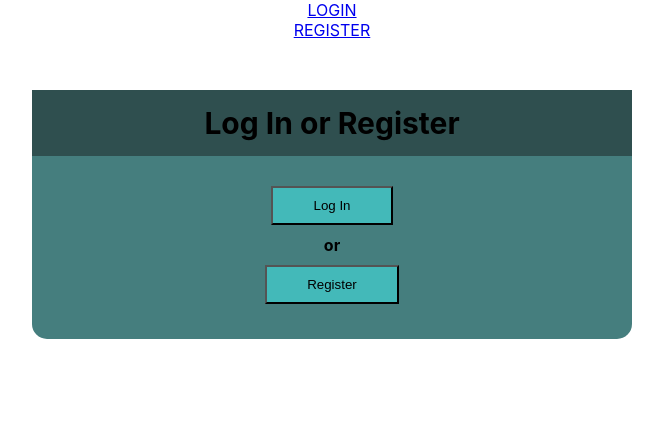
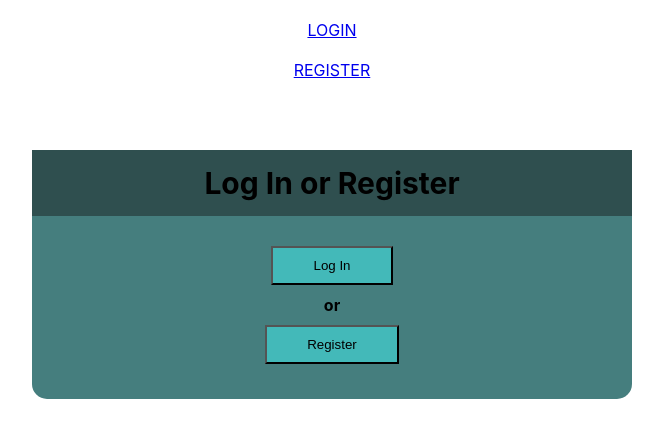
Before and after one commit to eortiz65/Team-Beef-LLC, a React (Create React App) app in the folder client/: page / in a window 1280 px wide. Shown: the top 438 px of the page, without its empty margins (308-971 px from the left). Built offline with nearby package versions, Linux system fonts and the light colour scheme.

Commit message:
About component created

```diff
--- a/client/src/App.css
+++ b/client/src/App.css
@@ -60,3 +60,15 @@
   background-color: rgb(42, 47, 96);
   padding: 10px;
 }
+
+.nav-link {
+  padding: 20px;
+}
+.nav-link:hover {
+  background-color: rgb(27, 73, 73);
+  cursor: pointer;
+}
+
+.right-align {
+  margin-left: auto;
+}
```
Also changed, not shown: client/src/components/About.jsx (added, +9 -0 lines).
